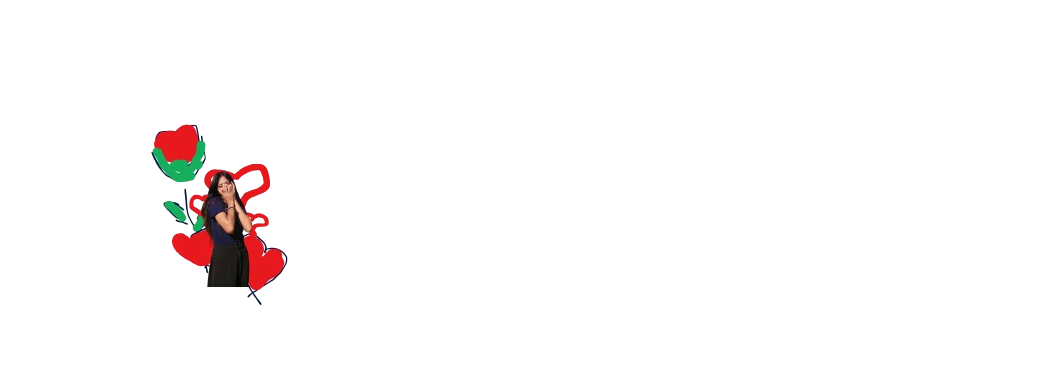
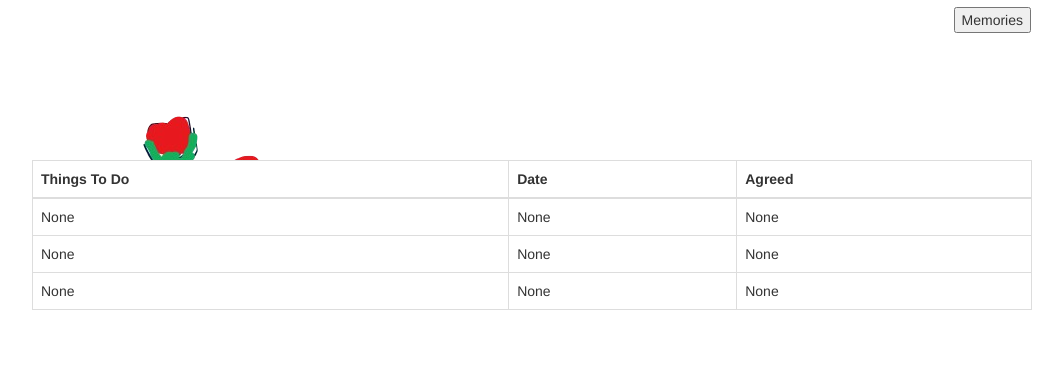
Before and after one commit to mycelgwapa/birthdayyyyyyy, a website: page ani.html in a window 1280 px wide. Shown: the whole page, without its empty margins (108-1171 px from the left). Drawn offline with nearby package versions, Linux system fonts and the light colour scheme.

Commit message:
Updated!

```diff
--- a/ani.html
+++ b/ani.html
@@ -1,16 +1,81 @@
 <!DOCTYPE html>
 <html lang="en">
 <head>
-    <meta charset="UTF-8">
-    <meta name="viewport" content="width=device-width, initial-scale=1.0">
-    <title></title>
-    <style>
-
-    </style>
+  <title>Happy Birthdayyy</title>
+  <meta charset="utf-8">
+  <meta name="viewport" content="width=device-width, initial-scale=1">
+  <link rel="stylesheet" href="https://maxcdn.bootstrapcdn.com/bootstrap/3.4.1/css/bootstrap.min.css">
+  <script src="https://ajax.googleapis.com/ajax/libs/jquery/3.7.1/jquery.min.js"></script>
+  <script src="https://maxcdn.bootstrapcdn.com/bootstrap/3.4.1/js/bootstrap.min.js"></script>
+  <style>
+    .table{
+    top: 20%; /* Adjust this value to move it slightly towards the top */
+    left: 50%; /* Center horizontally */
+    transform: translateX(-50%); /* Center horizontally */
+    position: absolute;
+    width: 100rem;
+   background-color: #4b7a52;
+    }
+    .img{
+        position: absolute;
+        top: 50%;
+    }
+    .img-responsive{
+        display: block;
+        max-width: 100%;
+        height: auto;
+        }
+        .btn{
+            position: absolute;
+            right: 10%;
+        }
+  </style>
 </head>
 <body>
-    <div class="main">
-        <img src="./images/Untitled_design-removebg-preview.png" alt="">
+
+    <div class="btn">
+        <button onclick="redirect()">Memories</button>
     </div>
+
+<div class="imd" >
+    <img src="images/Untitled_design-removebg-preview.png" alt="Birthdayyy Gurll" class="img-responsive">
+</div>
+
+<div class="table mx-auto">
+<table class="table table-bordered">
+    <thead>
+        <tr>
+            <th>Things To Do</th>
+            <th>Date</th>
+            <th>Agreed</th>
+        </tr>
+    </thead>
+    <tbody>
+        <tr>
+            <td>None</td>
+            <td>None</td>
+            <td>None</td>
+        </tr>
+        <tr>
+            <td>None</td>
+            <td>None</td>
+            <td>None</td>
+        </tr>
+        <tr>
+            <td>None</td>
+            <td>None</td>
+            <td>None</td>
+        </tr>
+    </tbody>
+</table>
+</div>
+
+<script>
+    function redirect() {
+      setTimeout(function() {
+        window.location.href = 'Memories.html';
+      }, 1000);
+    }
+</script>
 </body>
 </html>
--- a/package.json
+++ b/package.json
@@ -12,6 +12,7 @@
   "dependencies": {
     "axios": "^1.6.7",
     "body-parser": "^1.20.2",
+    "bootstrap": "^5.3.3",
     "dotenv": "^16.4.5",
     "express": "^4.18.3",
     "nodemon": "^3.1.0",
```
Also changed, not shown: Memories.html (added, +11 -0 lines), README.md, 1 other file.
